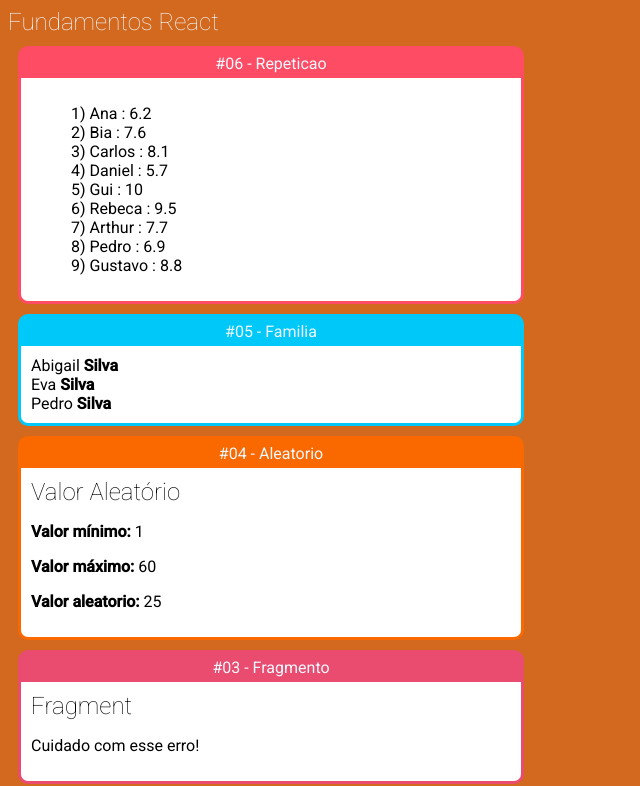
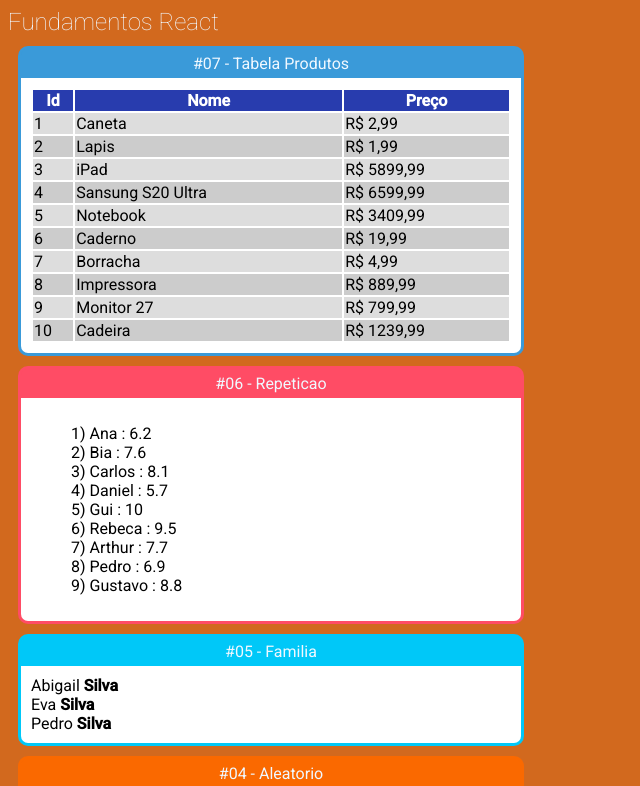
Before and after one commit to guilhermebrandao/curso-react-redux-cod3r, a React (Create React App) app in the folder fundamentos-react/: page / in a window 1280 px wide. Shown: the top 786 px of the page, without its empty margins (0-640 px from the left). Built offline with nearby package versions, Linux system fonts and the light colour scheme.

Commit message:
Desafio Repetição

```diff
--- a/fundamentos-react/src/App.jsx
+++ b/fundamentos-react/src/App.jsx
@@ -9,12 +9,19 @@
 import Familia from './components/basicos/Familia'
 import FamiliaMembro from './components/basicos/FamiliaMembro'
 import ListaAlunos from './components/repeticao/ListaAlunos'
+import TabelaProdutos from './components/repeticao/TabelaProdutos'
 
 export default _ =>
   <div id="app">
     <h2>Fundamentos React</h2>
 
     <div className="Cards">
+    <Card
+        titulo="#07 - Tabela Produtos"
+        color="#3A9AD9">
+        <TabelaProdutos />
+      </Card>
+
     <Card
         titulo="#06 - Repeticao"
         color="#FF4C65">
--- /dev/null
+++ b/fundamentos-react/src/components/repeticao/TabelaProdutos.css
@@ -0,0 +1,16 @@
+.TabelaProdutos table {
+  width: 100%;
+}
+
+.TabelaProdutos th {
+  background-color: #283cae;
+  color: #fff;
+}
+
+.TabelaProdutos .Par {
+  background-color: #ddd;
+}
+
+.TabelaProdutos .Impar {
+  background-color: #ccc;
+}
--- /dev/null
+++ b/fundamentos-react/src/components/repeticao/TabelaProdutos.jsx
@@ -0,0 +1,36 @@
+import './TabelaProdutos.css'
+import React from "react";
+import produtos from "../../data/produtos";
+
+export default (props) => {
+
+    function getLinhas() {
+        return produtos.map((produto, i) => {
+            return (
+                <tr key={produto.id}
+                    className={i % 2 === 0 ? 'Par' : 'Impar'}>
+                    <td>{produto.id}</td>
+                    <td>{produto.nome}</td>
+                    <td>R$ {produto.preco.toFixed(2).replace('.', ',')}</td>
+                </tr>
+            )
+        })
+    }
+
+    return (
+        <div className="TabelaProdutos">
+            <table>
+                <thead>
+                    <tr>
+                        <th>Id</th>
+                        <th>Nome</th>
+                        <th>Preço</th>
+                    </tr>
+                </thead>
+                <tbody>
+                    {getLinhas()}
+                </tbody>
+            </table>
+        </div>
+    );
+};
--- /dev/null
+++ b/fundamentos-react/src/data/produtos.js
@@ -0,0 +1,14 @@
+const produtos = [
+  { id: 1, nome: 'Caneta', preco: 2.99 },
+  { id: 2, nome: 'Lapis', preco: 1.99 },
+  { id: 3, nome: 'iPad', preco: 5899.99 },
+  { id: 4, nome: 'Sansung S20 Ultra', preco: 6599.99 },
+  { id: 5, nome: 'Notebook', preco: 3409.99 },
+  { id: 6, nome: 'Caderno', preco: 19.99 },
+  { id: 7, nome: 'Borracha', preco: 4.99 },
+  { id: 8, nome: 'Impressora', preco: 889.99 },
+  { id: 9, nome: 'Monitor 27', preco: 799.9912334 },
+  { id: 10, nome: 'Cadeira', preco: 1239.99 },
+]
+
+export default produtos
```
